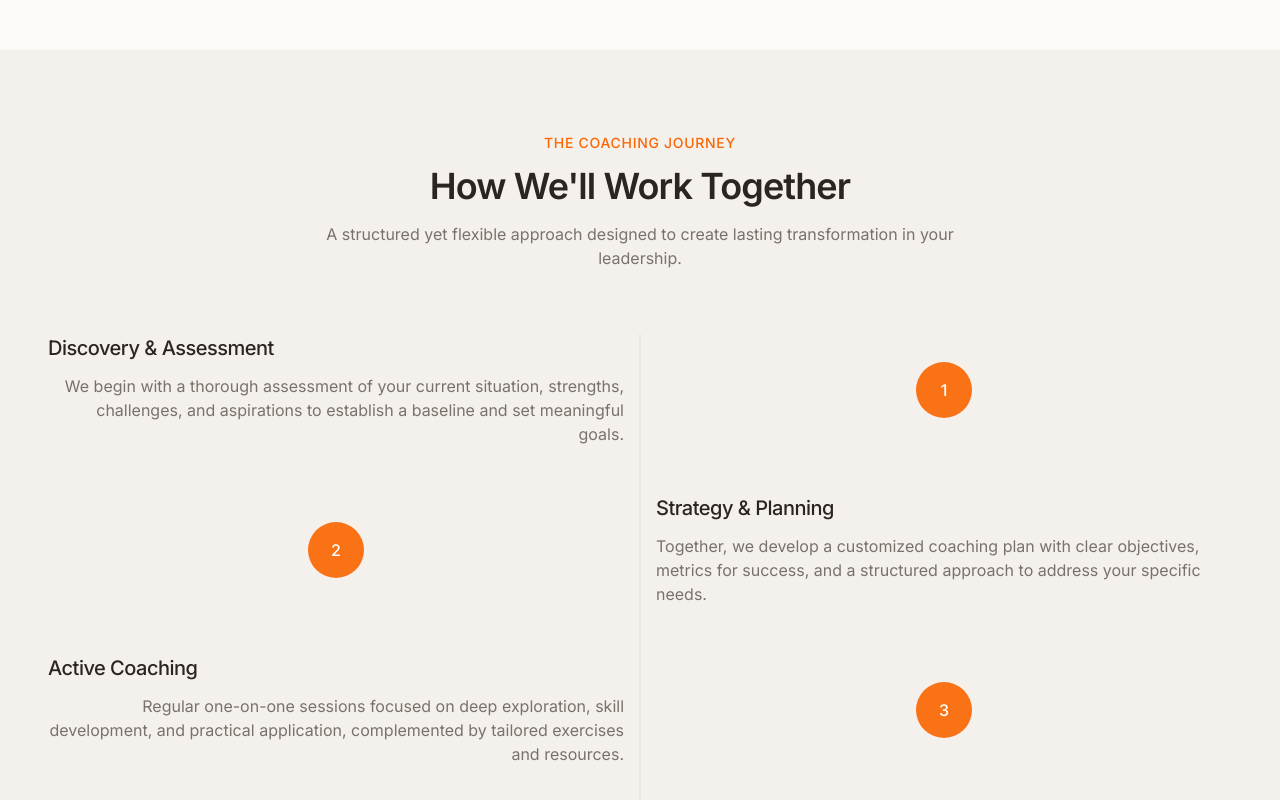
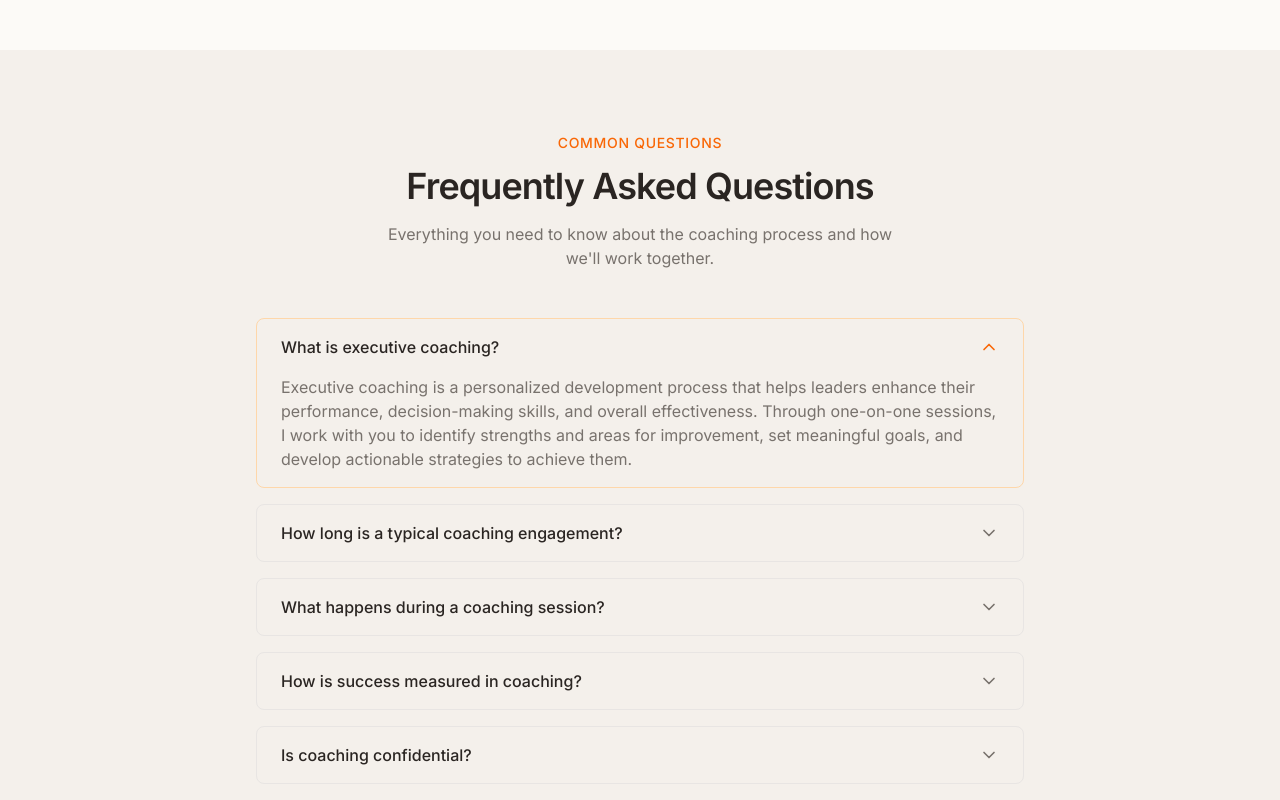
Before and after one commit to davpan/coaching-landing-lighthouse, a React (Vite) app: page / in a window 1280 px wide. Shown: the part 1260-2060 px from the top of the page. Built offline with nearby package versions, Linux system fonts and the light colour scheme.

Commit message:
Remove "How We'll Work Together" section
Removed the process section from the index page.

```diff
--- a/src/pages/Index.tsx
+++ b/src/pages/Index.tsx
@@ -85,89 +85,6 @@ const Index = () => {
           </div>
         </section>
 
-        {/* Process Section */}
-        <section className="py-20 px-6 md:px-12 bg-secondary">
-          <div className="max-w-7xl mx-auto">
-            <div className="text-center mb-16">
-              <span className="text-sm font-medium text-primary uppercase tracking-wider animate-on-scroll">
-                The Coaching Journey
-              </span>
-              <h2 className="text-3xl md:text-4xl font-semibold mt-3 mb-4 animate-on-scroll">
-                How We'll Work Together
-              </h2>
-              <p className="text-muted-foreground max-w-2xl mx-auto animate-on-scroll">
-                A structured yet flexible approach designed to create lasting transformation in your leadership.
-              </p>
-            </div>
-
-            <div className="relative">
-              <div className="hidden md:block absolute left-1/2 top-0 bottom-0 w-0.5 bg-border/80 transform -translate-x-1/2"></div>
-
-              <div className="space-y-12 relative">
-                {[
-                  {
-                    title: "Discovery & Assessment",
-                    description: "We begin with a thorough assessment of your current situation, strengths, challenges, and aspirations to establish a baseline and set meaningful goals."
-                  },
-                  {
-                    title: "Strategy & Planning",
-                    description: "Together, we develop a customized coaching plan with clear objectives, metrics for success, and a structured approach to address your specific needs."
-                  },
-                  {
-                    title: "Active Coaching",
-                    description: "Regular one-on-one sessions focused on deep exploration, skill development, and practical application, complemented by tailored exercises and resources."
-                  },
-                  {
-                    title: "Implementation & Practice",
-                    description: "You apply new insights and strategies in your professional environment, with ongoing support and adjustments based on real-world outcomes."
-                  },
-                  {
-                    title: "Evaluation & Refinement",
-                    description: "We regularly assess progress, celebrate successes, address challenges, and refine our approach to ensure optimal results and sustainable growth."
-                  }
-                ].map((step, index) => (
-                  <div
-                    key={index}
-                    className="md:grid md:grid-cols-2 gap-8 items-center animate-on-scroll"
-                  >
-                    <div className={`${index % 2 === 0 ? 'md:text-right' : 'md:order-2'}`}>
-                      <div className="flex items-center mb-3 gap-3 md:gap-0">
-                        {index % 2 !== 0 && (
-                          <div className="md:hidden w-10 h-10 rounded-full bg-coach-500 flex items-center justify-center flex-shrink-0">
-                            <span className="text-white font-medium">{index + 1}</span>
-                          </div>
-                        )}
-                        <h3 className="text-xl font-medium">{step.title}</h3>
-                        {index % 2 === 0 && (
-                          <div className="md:hidden w-10 h-10 rounded-full bg-coach-500 flex items-center justify-center flex-shrink-0 ml-auto">
-                            <span className="text-white font-medium">{index + 1}</span>
-                          </div>
-                        )}
-                      </div>
-                      <p className="text-muted-foreground">{step.description}</p>
-                    </div>
-                    <div className="hidden md:flex justify-center relative">
-                      <div className="w-14 h-14 rounded-full bg-coach-500 flex items-center justify-center z-10">
-                        <span className="text-white font-medium">{index + 1}</span>
-                      </div>
-                    </div>
-                  </div>
-                ))}
-              </div>
-            </div>
-
-            <div className="text-center mt-16 animate-on-scroll">
-              <Link
-                to="/contact"
-                className="inline-flex items-center gap-2 bg-primary text-primary-foreground px-6 py-3 rounded-md font-medium hover:opacity-90 transition-opacity"
-              >
-                <span>Begin Your Coaching Journey</span>
-                <ArrowRight size={18} />
-              </Link>
-            </div>
-          </div>
-        </section>
-
         <FAQ />
       </main>
       <Footer />
```
